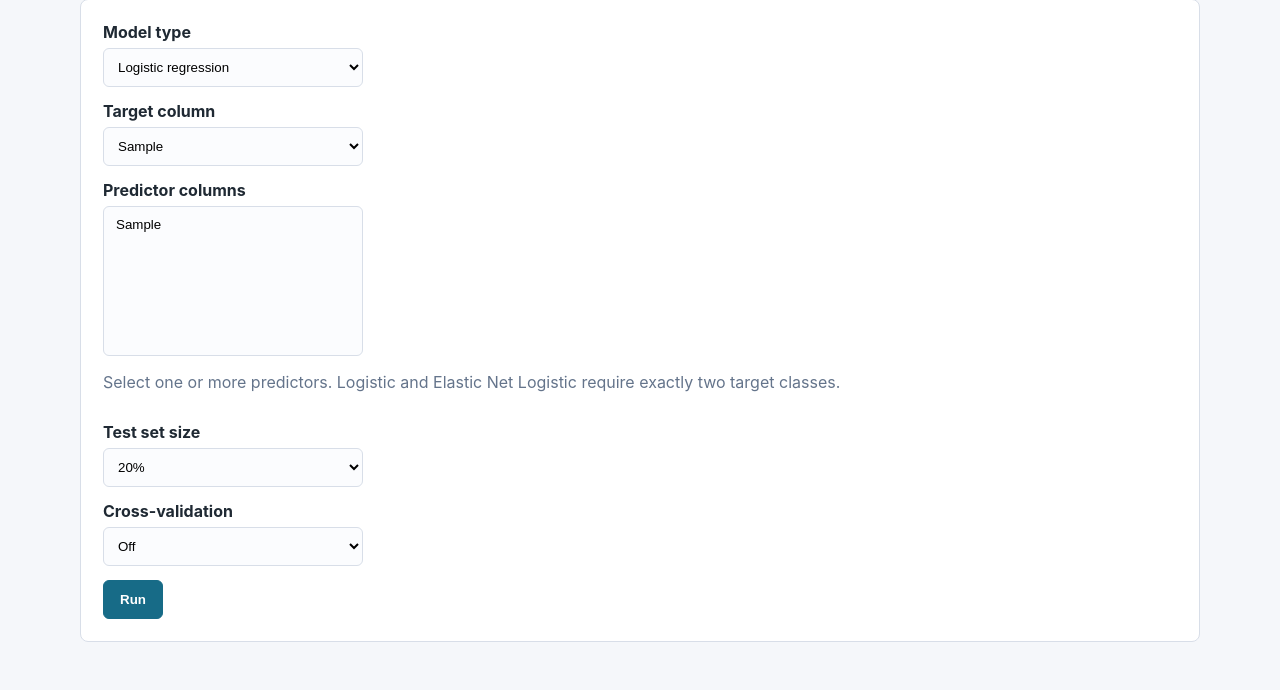
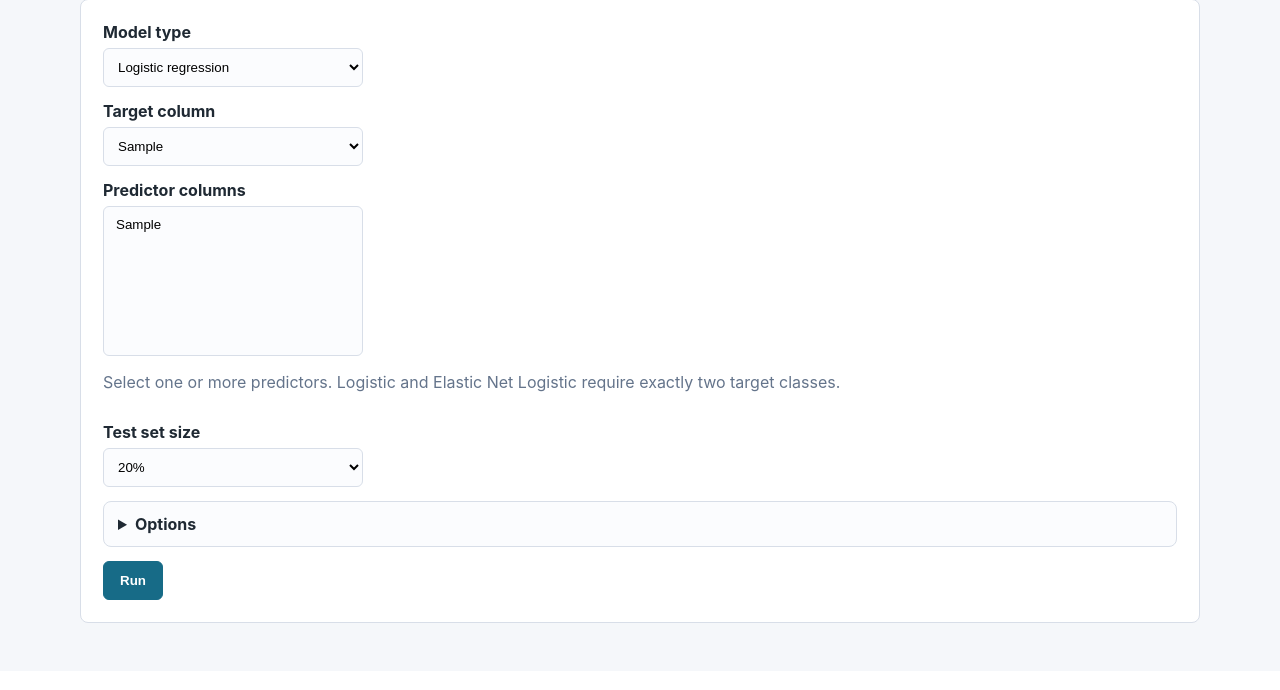
Before and after one commit to danielwillem85/ModelMetrica, a Flask app: page / in a window 1280 px wide, after a click on "Classification". Shown: the part 377-1067 px from the top of the page. After the commit the page ends 1000 px from the top, so only its background shows below. Run offline with Flask 3, Linux system fonts and the light colour scheme; the visitor is signed in with stand-in values (Sample User, id 1); tables that the repository leaves empty hold one stand-in row (values such as "Sample post").

Commit message:
Add signup password validation and options panel

```diff
--- a/app.py
+++ b/app.py
@@ -3680,6 +3680,7 @@ def handle_regression_submission(tab, dataset):
 def index():
     active_tab = request.form.get("active_tab", "data")
     auth_error = None
+    auth_mode = None
     data_error = None
     form_name = request.form.get("form_name")
     model_tabs = make_model_tabs()
@@ -3687,7 +3688,11 @@ def index():
     if request.method == "POST" and form_name == "signup":
         username = request.form.get("username", "")
         password = request.form.get("password", "")
+        confirm_password = request.form.get("confirm_password", "")
+        auth_mode = "signup"
         try:
+            if password != confirm_password:
+                raise ValueError("Passwords do not match.")
             user_id = create_user(username, password)
             log_user_in(user_id, username.strip())
             return redirect(url_for("index"))
@@ -3699,6 +3704,7 @@ def index():
         password = request.form.get("password", "")
         user = authenticate_user(username, password)
         if user is None:
+            auth_mode = "login"
             auth_error = "Username or password is incorrect."
         else:
             log_user_in(user["id"], user["username"])
@@ -3771,6 +3777,7 @@ def index():
         "index.html",
         active_tab=active_tab,
         auth_error=auth_error,
+        auth_mode=auth_mode,
         is_authenticated=authenticated,
         current_username=session.get("username"),
         has_subscription=has_subscription,
--- a/static/app.css
+++ b/static/app.css
@@ -9,6 +9,9 @@
   --danger: #b42318;
 }
 * { box-sizing: border-box; }
+[hidden] {
+  display: none !important;
+}
 body {
   margin: 0;
   background: var(--page);
@@ -176,6 +179,35 @@ select {
 select[multiple] {
   min-height: 150px;
 }
+.model-type-select[multiple] {
+  height: auto;
+  min-height: 0;
+}
+.options-panel {
+  border: 1px solid var(--line);
+  border-radius: 8px;
+  background: #fbfcfe;
+  padding: 0;
+}
+.options-panel summary {
+  cursor: pointer;
+  font-weight: 750;
+  list-style-position: inside;
+  padding: 12px 14px;
+}
+.options-panel[open] summary {
+  border-bottom: 1px solid var(--line);
+}
+.options-grid {
+  display: grid;
+  gap: 14px;
+  grid-template-columns: repeat(2, minmax(0, 1fr));
+  padding: 14px;
+}
+.options-grid input,
+.options-grid select {
+  width: 100%;
+}
 button {
   border: 1px solid var(--accent);
   border-radius: 6px;
@@ -211,6 +243,16 @@ button:hover {
   display: grid;
   gap: 22px;
   grid-template-columns: repeat(2, minmax(0, 1fr));
+}
+.auth-card form {
+  align-content: start;
+}
+.signup-panel {
+  align-self: start;
+}
+.signup-panel button[data-show-signup] {
+  margin-top: 34px;
+  width: 100%;
 }
 .auth-card input {
   border: 1px solid var(--line);
@@ -505,6 +547,9 @@ tr:nth-child(even) td {
   .recommendation-grid {
     grid-template-columns: 1fr;
   }
+  .options-grid {
+    grid-template-columns: 1fr;
+  }
   .auth-grid {
     grid-template-columns: 1fr;
   }
--- a/static/app.js
+++ b/static/app.js
@@ -3,6 +3,10 @@ const panels = document.querySelectorAll(".tab-panel");
 const processingOverlay = document.getElementById("processing-overlay");
 const subscriptionOverlay = document.getElementById("subscription-overlay");
 const hasSubscription = document.body.dataset.hasSubscription === "true";
+const signupToggle = document.querySelector("[data-show-signup]");
+const signupForm = document.querySelector("[data-signup-form]");
+const signupPassword = document.getElementById("signup_password");
+const signupConfirmPassword = document.getElementById("signup_confirm_password");
 
 function showProcessingOverlay() {
   if (processingOverlay) {
@@ -36,6 +40,25 @@ tabs.forEach((tab) => {
     activateTab(tab.getAttribute("href"));
   });
 });
+
+function validateSignupPasswords() {
+  if (!signupPassword || !signupConfirmPassword) {
+    return;
+  }
+  const mismatch = signupConfirmPassword.value && signupPassword.value !== signupConfirmPassword.value;
+  signupConfirmPassword.setCustomValidity(mismatch ? "Passwords do not match." : "");
+}
+
+if (signupToggle && signupForm) {
+  signupToggle.addEventListener("click", () => {
+    signupForm.hidden = false;
+    signupToggle.hidden = true;
+    signupForm.querySelector("input[name='username']")?.focus();
+  });
+}
+
+signupPassword?.addEventListener("input", validateSignupPasswords);
+signupConfirmPassword?.addEventListener("input", validateSignupPasswords);
 
 document.querySelectorAll(".model-comparison tbody tr[data-model-name]").forEach((row) => {
   row.addEventListener("click", () => {
--- a/templates/index.html
+++ b/templates/index.html
@@ -9,7 +9,7 @@
               <input type="hidden" name="active_tab" value="{{ tab.id }}">
               <div>
                 <label for="{{ tab.model_field }}">Model type</label>
-                <select id="{{ tab.model_field }}" name="{{ tab.model_field }}" {% if tab.allow_model_comparison %}multiple{% endif %} required>
+                <select id="{{ tab.model_field }}" class="model-type-select" name="{{ tab.model_field }}" {% if tab.allow_model_comparison %}multiple size="9"{% endif %} required>
                   <option value="logistic" {{ 'selected' if 'logistic' in tab.selected_models else '' }}>Logistic regression</option>
                   <option value="tree" {{ 'selected' if 'tree' in tab.selected_models else '' }}>Tree model</option>
                   <option value="random_forest" {{ 'selected' if 'random_forest' in tab.selected_models else '' }}>Random Forest</option>
@@ -70,6 +70,9 @@
                   <option value="0.4" {{ 'selected' if tab.selected_test_size == 0.4 else '' }}>40%</option>
                 </select>
               </div>
+              <details class="options-panel">
+                <summary>Options</summary>
+                <div class="options-grid">
                   <div>
                     <label for="{{ tab.cv_folds_field }}">Cross-validation</label>
                     <select id="{{ tab.cv_folds_field }}" name="{{ tab.cv_folds_field }}" required>
@@ -137,6 +140,10 @@
                     <label for="{{ tab.tuning_iterations_field }}">Random search iterations</label>
                     <input id="{{ tab.tuning_iterations_field }}" name="{{ tab.tuning_iterations_field }}" type="number" min="3" max="30" step="1" value="{{ tab.selected_tuning_iterations }}" required>
                   </div>
+                  {% endif %}
+                </div>
+              </details>
+              {% if tab.allow_model_comparison %}
               {% if tab.threshold_field %}
               <div>
                 <label for="{{ tab.threshold_field }}">Decision threshold</label>
@@ -355,7 +362,7 @@
               <input type="hidden" name="active_tab" value="{{ tab.id }}">
               <div>
                 <label for="{{ tab.model_field }}">Model type</label>
-                <select id="{{ tab.model_field }}" name="{{ tab.model_field }}" {% if tab.allow_model_comparison %}multiple{% endif %} required>
+                <select id="{{ tab.model_field }}" class="model-type-select" name="{{ tab.model_field }}" {% if tab.allow_model_comparison %}multiple size="7"{% endif %} required>
                   <option value="linear" {{ 'selected' if 'linear' in tab.selected_models else '' }}>Linear Regression</option>
                   <option value="ridge" {{ 'selected' if 'ridge' in tab.selected_models else '' }}>Ridge Regression</option>
                   <option value="lasso" {{ 'selected' if 'lasso' in tab.selected_models else '' }}>Lasso Regression</option>
@@ -406,6 +413,9 @@
                   <option value="0.4" {{ 'selected' if tab.selected_test_size == 0.4 else '' }}>40%</option>
                 </select>
               </div>
+              <details class="options-panel">
+                <summary>Options</summary>
+                <div class="options-grid">
                   <div>
                     <label for="{{ tab.cv_folds_field }}">Cross-validation</label>
                     <select id="{{ tab.cv_folds_field }}" name="{{ tab.cv_folds_field }}" required>
@@ -464,6 +474,8 @@
                     <input id="{{ tab.tuning_iterations_field }}" name="{{ tab.tuning_iterations_field }}" type="number" min="3" max="30" step="1" value="{{ tab.selected_tuning_iterations }}" required>
                   </div>
                   {% endif %}
+                </div>
+              </details>
               <div>
                 <button type="submit">Run</button>
               </div>
@@ -766,7 +778,9 @@
               </div>
               <button type="submit">Log in</button>
             </form>
-            <form method="post">
+            <div class="signup-panel">
+              <button type="button" data-show-signup {% if auth_mode == 'signup' %}hidden{% endif %}>Create account</button>
+              <form method="post" data-signup-form {% if auth_mode != 'signup' %}hidden{% endif %}>
                 <input type="hidden" name="form_name" value="signup">
                 <h3>Sign up</h3>
                 <div>
@@ -777,8 +791,13 @@
                   <label for="signup_password">Password</label>
                   <input id="signup_password" name="password" type="password" autocomplete="new-password" minlength="6" required>
                 </div>
+                <div>
+                  <label for="signup_confirm_password">Confirm password</label>
+                  <input id="signup_confirm_password" name="confirm_password" type="password" autocomplete="new-password" minlength="6" required>
+                </div>
                 <button type="submit">Create account</button>
               </form>
+            </div>
           </div>
         </div>
       </div>
```
Lines whose indentation alone changed are shown as unchanged.
